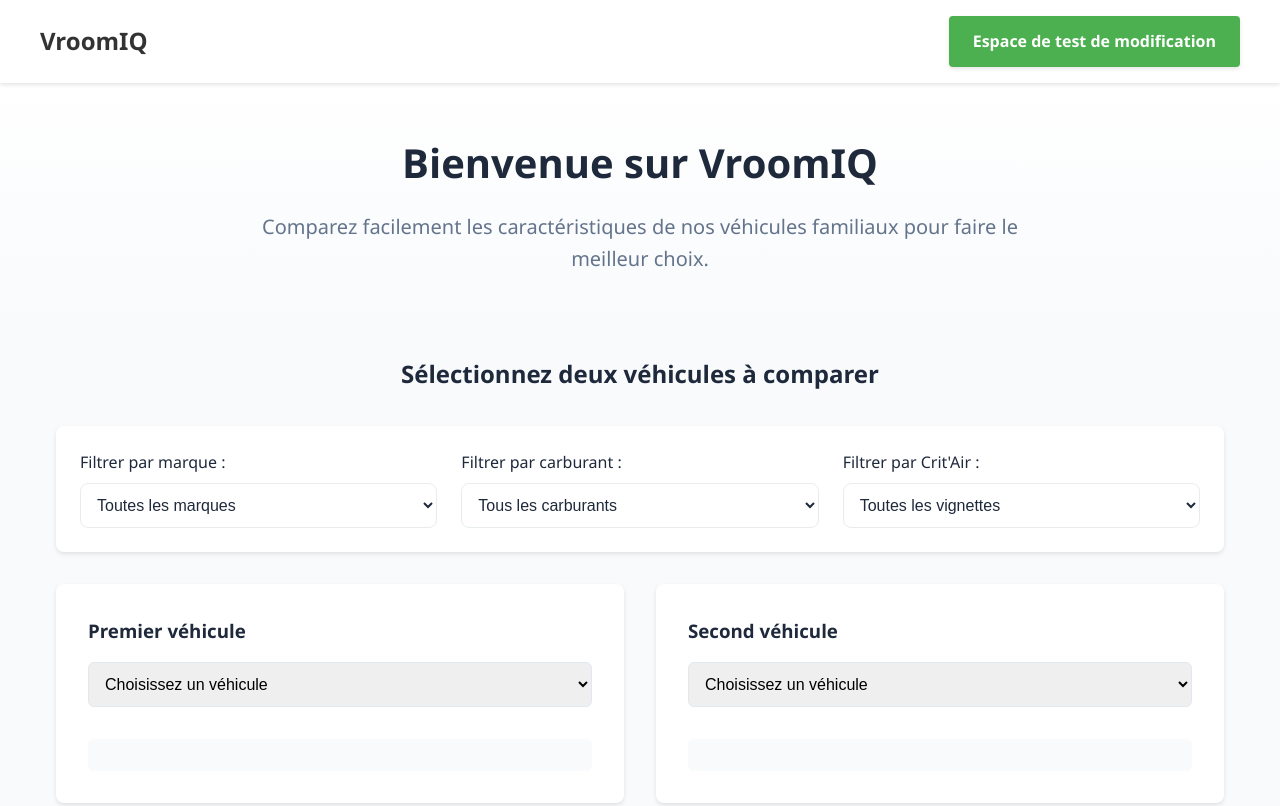
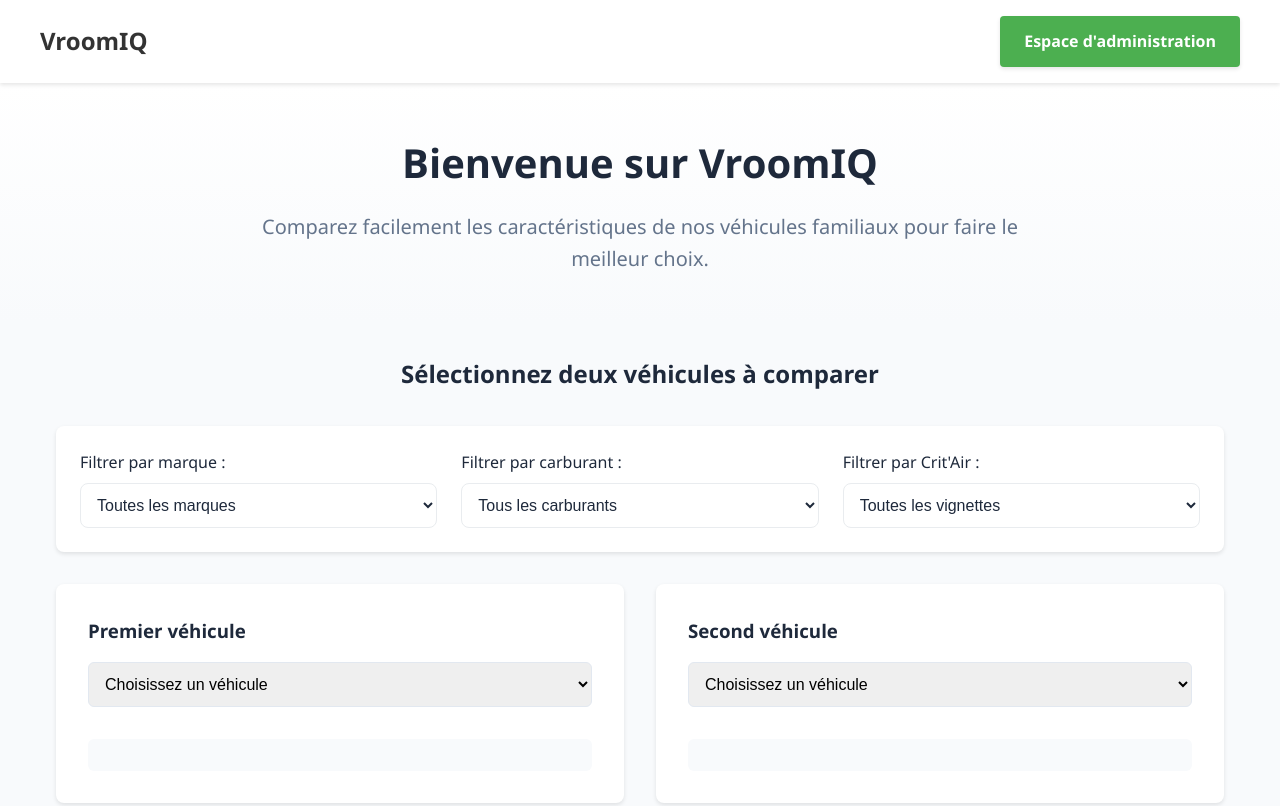
Before and after one commit to LukasHES63/VroomIQ, a website: page index.html in a window 1280 px wide. Shown: the top 806 px of the page. Drawn offline with Linux system fonts and the light colour scheme; no server answers.

Commit message:
Update index.html

```diff
--- a/index.html
+++ b/index.html
@@ -16,7 +16,7 @@
         <nav>
             <div class="logo">VroomIQ</div>
             <div class="nav-links">
-                <a href="admin.html" class="nav-link admin-button">Espace de test de modification</a>
+                <a href="admin.html" class="nav-link admin-button">Espace d'administration</a>
             </div>
         </nav>
     </header>
```
